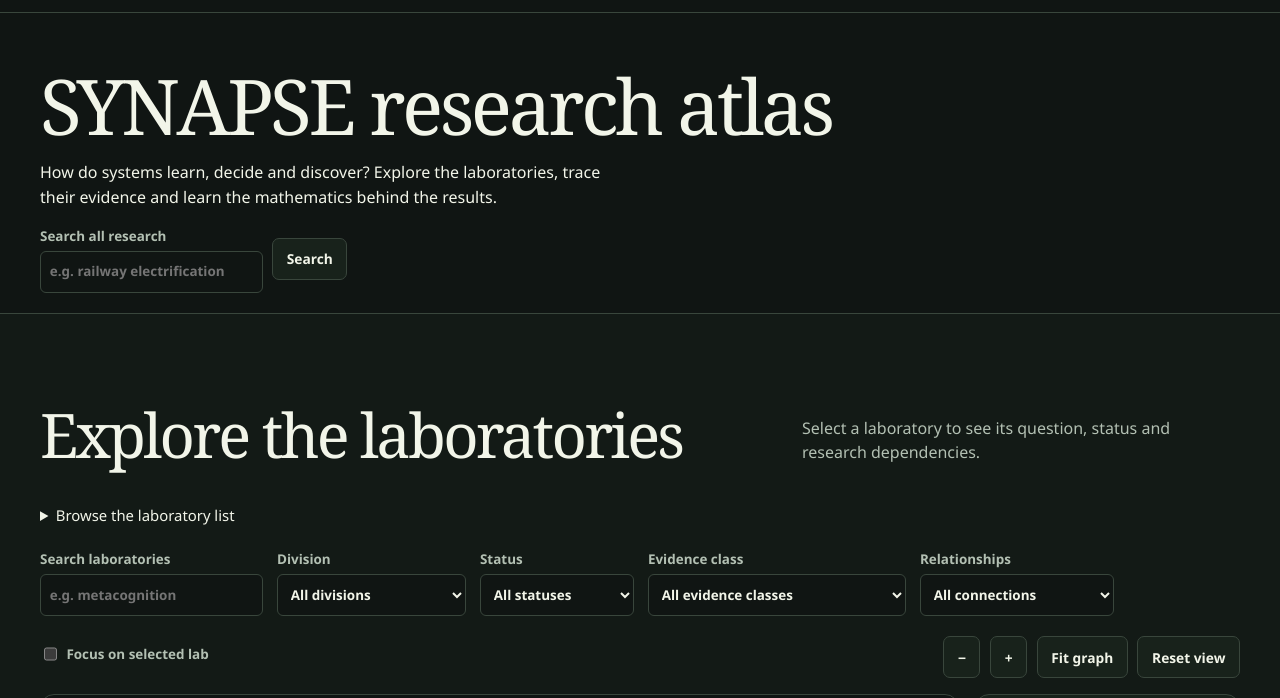
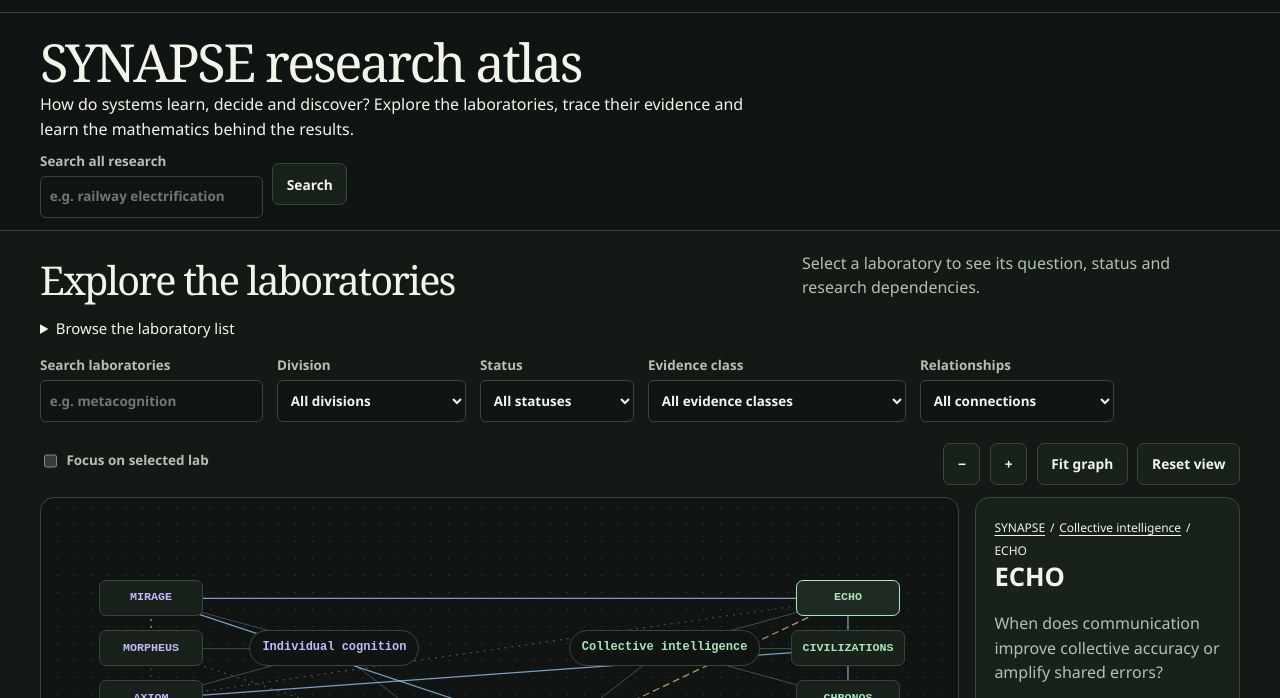
Before and after one commit to NeilMeher/synapse-research, a website: page apps/web/index.html in a window 1280 px wide. Shown: the part 61-759 px from the top of the page. Drawn offline with Linux system fonts and the light colour scheme; no server answers; files whose address does not match are found by name.

Commit message:
Keep the research atlas visible on the first desktop screen

```diff
--- a/apps/web/catalogue.css
+++ b/apps/web/catalogue.css
@@ -29,3 +29,15 @@
   .homepage-nav a { min-height:42px; display:flex; align-items:center; }
   .atlas-header h1 { font-size:2.55rem; }
 }
+
+@media(min-width:651px){
+  .atlas-header { padding-top:1.25rem; }
+  .atlas-header h1 { font-size:clamp(2.35rem,4.1vw,3.85rem); }
+  .atlas-header p { max-width:79ch; margin:.25rem 0 .55rem; }
+  .atlas-header form { margin:0 0 .75rem; }
+  #map.section { padding-block:1.25rem 2.5rem; }
+  #map .section-intro { margin-bottom:.65rem; }
+  #map .section-intro h2 { font-size:clamp(1.8rem,3.1vw,3rem); }
+  #map .list-view { margin:.2rem 0 .55rem; }
+  #map .map-toolbar { margin-bottom:.75rem; }
+}
```
Also changed, not shown: tests/browser-smoke.mjs (+1 -0 lines).
